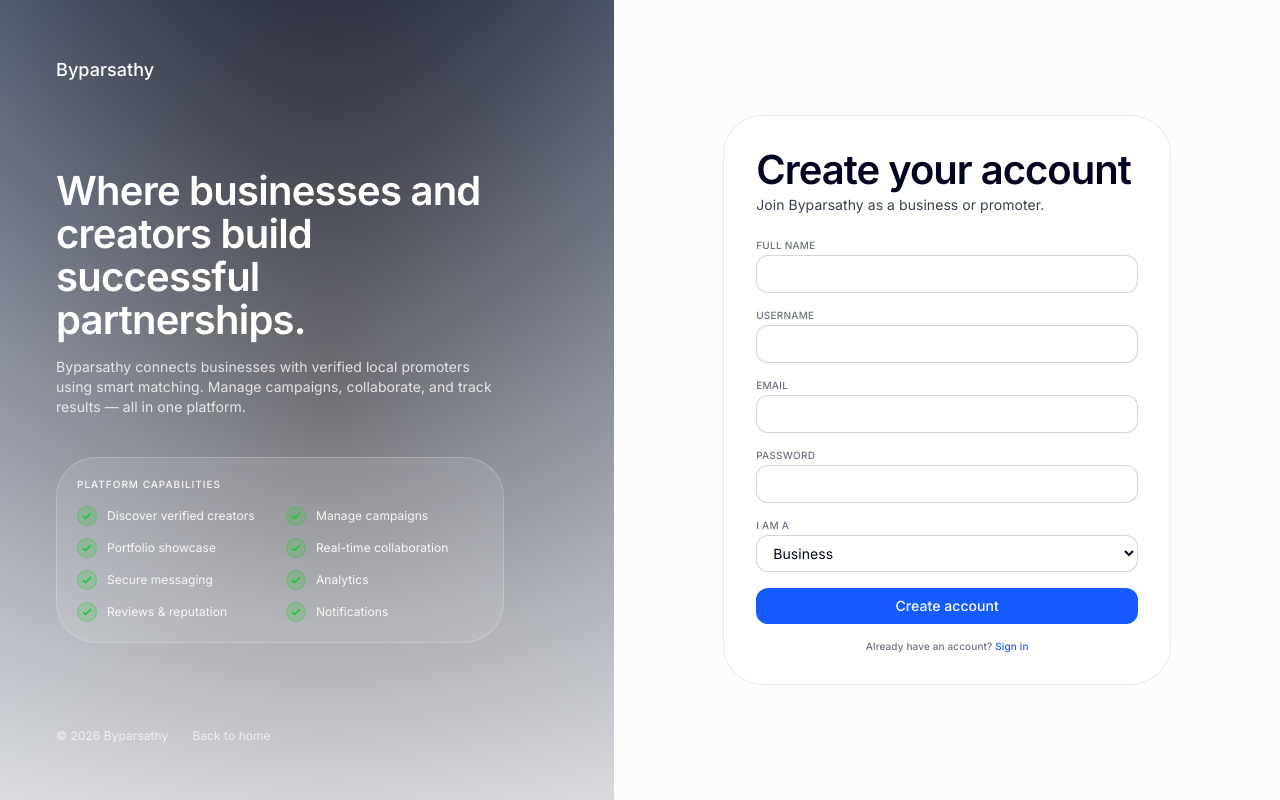
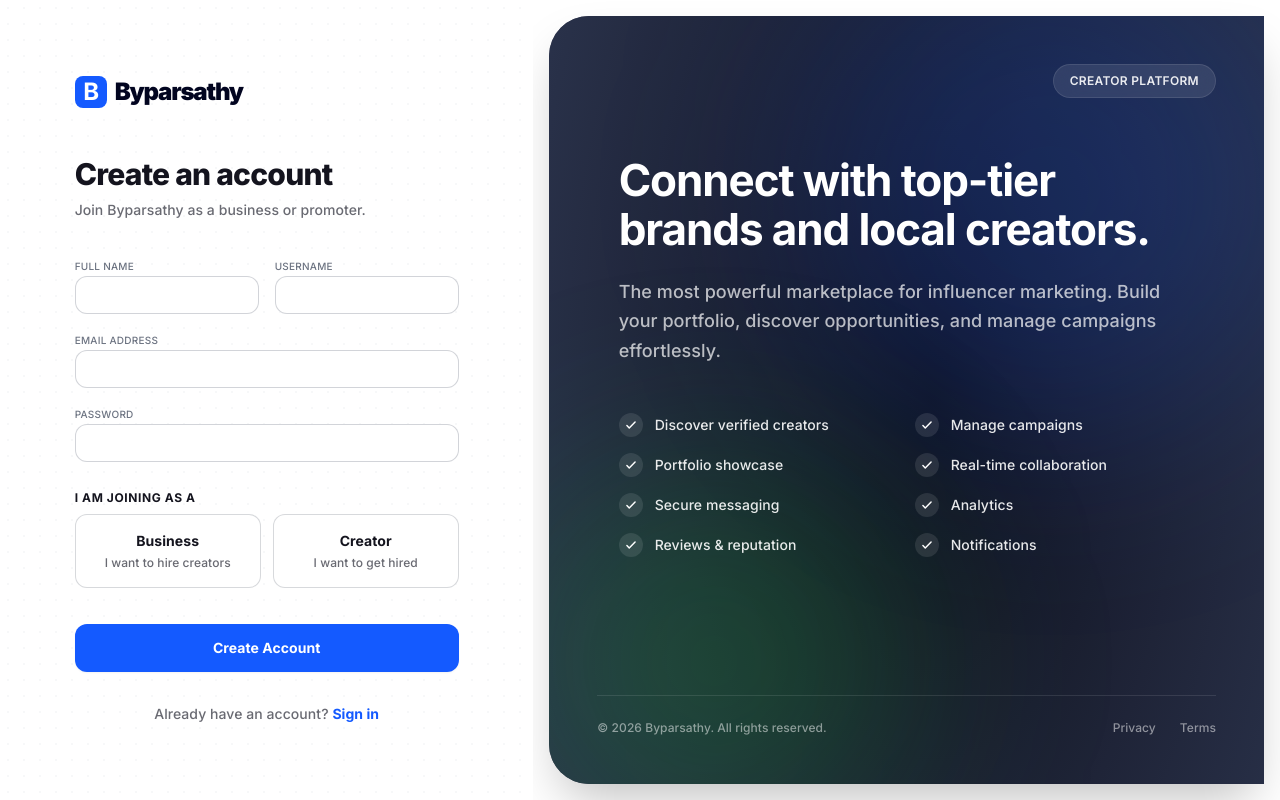
Before and after one commit to Theani7/B2P-platform, a Next.js app in the folder frontend/: page /register in a window 1280 px wide. Built offline with nearby package versions, Linux system fonts and the light colour scheme; no server answers.

Commit message:
style(auth): completely redesign login and signup pages for a premium visual experience

```diff
--- a/frontend/app/register/page.tsx
+++ b/frontend/app/register/page.tsx
@@ -7,14 +7,18 @@ export default function RegisterPage() {
   return (
     <GuestOnly>
       <AuthLayout>
-        <h1 className="mb-1 text-heading-lg font-semibold tracking-tight text-midnight-ink">
-          Create your account
-        </h1>
-        <p className="mb-6 text-body text-slate-custom">Join Byparsathy as a business or promoter.</p>
+        <div className="mb-10 text-center sm:text-left">
+          <h1 className="text-3xl font-extrabold tracking-tight text-graphite mb-2">
+            Create an account
+          </h1>
+          <p className="text-sm text-ash font-medium">Join Byparsathy as a business or promoter.</p>
+        </div>
+
         <RegisterForm />
-        <p className="mt-4 text-center text-caption text-steel">
+
+        <p className="mt-8 text-center text-sm font-medium text-ash">
           Already have an account?{" "}
-          <Link href="/login" className="text-primary hover:underline">
+          <Link href="/login" className="text-signal-blue hover:text-signal-blue/80 font-bold transition-colors">
             Sign in
           </Link>
         </p>
--- a/frontend/components/auth/AuthLayout.tsx
+++ b/frontend/components/auth/AuthLayout.tsx
@@ -17,86 +17,88 @@ const features = [
 
 export function AuthLayout({ children }: { children: ReactNode }) {
   return (
-    <div className="min-h-screen bg-linen-canvas flex">
-      <div className="hidden lg:flex lg:w-[45%] xl:w-[48%] relative overflow-hidden">
-        <div className="absolute inset-0 hero-radial-wash" />
-        <div className="absolute inset-0 bg-gradient-to-b from-transparent to-linen-canvas/80" />
-        <div className="relative z-10 flex flex-col justify-between p-10 xl:p-14 w-full">
-          <Link href="/" className="flex items-center gap-2 text-lg font-medium text-white">
+    <div className="min-h-screen flex bg-white selection:bg-signal-blue/20">
+      {/* Left side: Form */}
+      <div className="flex-1 flex flex-col justify-center px-6 py-12 sm:px-12 lg:flex-none lg:w-1/2 xl:w-5/12 bg-white relative z-10">
+        <div className="absolute inset-0 bg-[radial-gradient(#e5e7eb_1px,transparent_1px)] [background-size:16px_16px] opacity-[0.3]" />
+
+        <div className="mx-auto w-full max-w-sm relative">
+          <Link href="/" className="flex items-center gap-2 text-2xl font-black tracking-tighter text-midnight-ink mb-12">
+            <div className="w-8 h-8 rounded-lg bg-signal-blue flex items-center justify-center">
+              <span className="text-white font-bold leading-none">B</span>
+            </div>
             Byparsathy
           </Link>
 
-          <div className="flex-1 flex flex-col justify-center max-w-md">
+          <motion.div
+            initial={{ opacity: 0, y: 10 }}
+            animate={{ opacity: 1, y: 0 }}
+            transition={{ duration: 0.5, ease: [0.16, 1, 0.3, 1] }}
+          >
+            {children}
+          </motion.div>
+        </div>
+      </div>
+
+      {/* Right side: Premium Visual */}
+      <div className="hidden lg:flex flex-1 relative overflow-hidden bg-midnight-ink rounded-l-[40px] m-4 shadow-2xl">
+        <div className="absolute inset-0 hero-radial-wash opacity-80" />
+
+        {/* Abstract decorative shapes */}
+        <div className="absolute top-[-10%] right-[-5%] w-[500px] h-[500px] rounded-full bg-signal-blue/20 blur-[100px] pointer-events-none" />
+        <div className="absolute bottom-[-10%] left-[-5%] w-[400px] h-[400px] rounded-full bg-emerald-status/20 blur-[100px] pointer-events-none" />
+
+        <div className="relative z-10 flex flex-col justify-between p-12 w-full h-full">
+          <div className="flex justify-end">
+            <div className="bg-white/10 backdrop-blur-md px-4 py-2 rounded-full border border-white/10 text-xs font-semibold text-white/90 tracking-wide uppercase">
+              Creator Platform
+            </div>
+          </div>
+
+          <div className="max-w-xl mx-auto w-full mb-20">
             <motion.h2
               initial={{ opacity: 0, y: 20 }}
               animate={{ opacity: 1, y: 0 }}
               transition={{ duration: 0.6, ease: [0.16, 1, 0.3, 1] }}
-              className="text-heading-lg text-white mb-4"
+              className="text-[44px] leading-[1.1] font-bold text-white mb-6 tracking-tight"
             >
-              Where businesses and creators build successful partnerships.
+              Connect with top-tier brands and local creators.
             </motion.h2>
             <motion.p
               initial={{ opacity: 0, y: 20 }}
               animate={{ opacity: 1, y: 0 }}
               transition={{ duration: 0.6, delay: 0.1, ease: [0.16, 1, 0.3, 1] }}
-              className="text-body text-white/80 mb-10"
+              className="text-lg text-white/70 font-medium leading-relaxed mb-12"
             >
-              Byparsathy connects businesses with verified local promoters using smart
-              matching. Manage campaigns, collaborate, and track results — all in one platform.
+              The most powerful marketplace for influencer marketing. Build your portfolio, discover opportunities, and manage campaigns effortlessly.
             </motion.p>
 
             <motion.div
               initial={{ opacity: 0, y: 20 }}
               animate={{ opacity: 1, y: 0 }}
               transition={{ duration: 0.6, delay: 0.2, ease: [0.16, 1, 0.3, 1] }}
-              className="bg-white/10 backdrop-blur-md border border-white/20 rounded-cards-lg p-5"
+              className="grid grid-cols-2 gap-4"
             >
-              <p className="text-caption font-medium uppercase tracking-widest text-white/90 mb-4">
-                Platform capabilities
-              </p>
-              <div className="grid grid-cols-2 gap-3">
               {features.map((feature, idx) => (
-                  <motion.div
-                    key={feature}
-                    initial={{ opacity: 0, x: -10 }}
-                    animate={{ opacity: 1, x: 0 }}
-                    transition={{ duration: 0.4, delay: 0.3 + idx * 0.05 }}
-                    className="flex items-center gap-2.5"
-                  >
-                    <span className="w-5 h-5 rounded-full bg-emerald-status/20 border border-emerald-status/30 flex items-center justify-center flex-shrink-0">
-                      <svg className="w-3 h-3 text-emerald-status" fill="none" viewBox="0 0 24 24" stroke="currentColor" strokeWidth={3}>
+                <div key={feature} className="flex items-center gap-3">
+                  <span className="w-6 h-6 rounded-full bg-white/10 flex items-center justify-center flex-shrink-0">
+                    <svg className="w-3.5 h-3.5 text-white" fill="none" viewBox="0 0 24 24" stroke="currentColor" strokeWidth={2.5}>
                       <path strokeLinecap="round" strokeLinejoin="round" d="M5 13l4 4L19 7" />
                     </svg>
                   </span>
-                    <span className="text-xs text-white/90">{feature}</span>
-                  </motion.div>
+                  <span className="text-sm font-medium text-white/90">{feature}</span>
+                </div>
               ))}
-              </div>
             </motion.div>
           </div>
 
-          <div className="flex items-center gap-6 text-xs text-white/70">
-            <span>© 2026 Byparsathy</span>
-            <Link href="/" className="hover:text-white transition-colors">
-              Back to home
-            </Link>
+          <div className="flex items-center justify-between text-xs font-medium text-white/50 border-t border-white/10 pt-6">
+            <span>© 2026 Byparsathy. All rights reserved.</span>
+            <div className="flex gap-6">
+              <Link href="#" className="hover:text-white transition-colors">Privacy</Link>
+              <Link href="#" className="hover:text-white transition-colors">Terms</Link>
             </div>
           </div>
-      </div>
-
-      <div className="flex-1 flex items-center justify-center p-6">
-        <div className="w-full max-w-md">
-          <Link href="/" className="flex items-center justify-center gap-2 text-lg font-medium mb-8 lg:hidden">
-            <span className="text-signal-blue">Byparsathy</span>
-          </Link>
-          <motion.div
-            initial={{ opacity: 0, y: 20 }}
-            animate={{ opacity: 1, y: 0 }}
-            transition={{ duration: 0.5, ease: [0.16, 1, 0.3, 1] }}
-            className="bg-white border border-slate-custom/10 rounded-cards-lg p-8"
-          >
-            {children}
-          </motion.div>
         </div>
       </div>
     </div>
--- a/frontend/components/auth/LoginForm.tsx
+++ b/frontend/components/auth/LoginForm.tsx
@@ -8,7 +8,6 @@ import { notifySuccess, notifyError } from "@/lib/notify";
 import { login } from "@/features/auth/api";
 import { DashboardPath, Role } from "@/lib/roles";
 import { Input } from "@/components/ui/Input";
-import { Button } from "@/components/ui/Button";
 
 const schema = z.object({
   email: z.string().email("Enter a valid email"),
@@ -35,8 +34,9 @@ export function LoginForm() {
   });
 
   return (
-    <form onSubmit={onSubmit} className="flex flex-col gap-4">
-      <Input label="Email" type="email" autoComplete="email" {...register("email")} error={errors.email?.message} />
+    <form onSubmit={onSubmit} className="flex flex-col gap-5">
+      <div className="space-y-4">
+        <Input label="Email Address" type="email" autoComplete="email" {...register("email")} error={errors.email?.message} />
         <Input
           label="Password"
           type="password"
@@ -44,9 +44,29 @@ export function LoginForm() {
           {...register("password")}
           error={errors.password?.message}
         />
-      <Button type="submit" disabled={isSubmitting}>
-        {isSubmitting ? "Signing in…" : "Sign in"}
-      </Button>
+      </div>
+
+      <div className="flex items-center justify-end">
+        <a href="/forgot-password" className="text-xs font-semibold text-signal-blue hover:text-signal-blue/80 transition-colors">
+          Forgot password?
+        </a>
+      </div>
+
+      <button
+        type="submit"
+        disabled={isSubmitting}
+        className="mt-2 w-full h-12 flex items-center justify-center gap-2 rounded-button bg-signal-blue text-white text-sm font-bold shadow-sm hover:opacity-90 hover:scale-[1.01] transition-all disabled:opacity-50 disabled:hover:scale-100 disabled:cursor-not-allowed"
+      >
+        {isSubmitting ? (
+          <span className="flex items-center gap-2">
+            <svg className="animate-spin h-4 w-4 text-white" fill="none" viewBox="0 0 24 24">
+              <circle className="opacity-25" cx="12" cy="12" r="10" stroke="currentColor" strokeWidth="4"></circle>
+              <path className="opacity-75" fill="currentColor" d="M4 12a8 8 0 018-8V0C5.373 0 0 5.373 0 12h4zm2 5.291A7.962 7.962 0 014 12H0c0 3.042 1.135 5.824 3 7.938l3-2.647z"></path>
+            </svg>
+            Signing in...
+          </span>
+        ) : "Sign in to Dashboard"}
+      </button>
     </form>
   );
 }
--- a/frontend/components/auth/RegisterForm.tsx
+++ b/frontend/components/auth/RegisterForm.tsx
@@ -7,7 +7,6 @@ import { useRouter } from "next/navigation";
 import { notifySuccess, notifyError } from "@/lib/notify";
 import { register as registerUser } from "@/features/auth/api";
 import { Input } from "@/components/ui/Input";
-import { Button } from "@/components/ui/Button";
 import { DashboardPath, Role } from "@/lib/roles";
 
 const schema = z.object({
@@ -44,29 +43,63 @@ export function RegisterForm() {
   });
 
   return (
-    <form onSubmit={onSubmit} className="flex flex-col gap-4">
-      <Input label="Full name" {...register("fullName")} error={errors.fullName?.message} />
-      <Input label="Username" {...register("username")} error={errors.username?.message} />
-      <Input label="Email" type="email" {...register("email")} error={errors.email?.message} />
+    <form onSubmit={onSubmit} className="flex flex-col gap-5">
+      <div className="grid grid-cols-1 sm:grid-cols-2 gap-4">
+        <Input label="Full Name" {...register("fullName")} error={errors.fullName?.message} />
+        <Input label="Username" {...register("username")} error={errors.username?.message} />
+      </div>
+
+      <Input label="Email Address" type="email" {...register("email")} error={errors.email?.message} />
       <Input
         label="Password"
         type="password"
         {...register("password")}
         error={errors.password?.message}
       />
-      <label className="block">
-        <span className="mb-1 block text-caption font-medium uppercase tracking-wide text-steel">I am a</span>
-        <select
-          {...register("role")}
-          className="w-full rounded-inputs border border-steel/30 bg-white px-3 py-2 text-body text-midnight-ink outline-none focus:border-primary"
-        >
-          <option value={Role.BUSINESS}>Business</option>
-          <option value={Role.PROMOTER}>Promoter</option>
-        </select>
-      </label>
-      <Button type="submit" disabled={isSubmitting}>
-        {isSubmitting ? "Creating…" : "Create account"}
-      </Button>
+
+      <div className="pt-2">
+        <label className="block mb-2 text-xs font-bold uppercase tracking-wider text-graphite">
+          I am joining as a
+        </label>
+        <div className="grid grid-cols-2 gap-3">
+          <label className={`relative flex cursor-pointer rounded-inputs border p-4 focus:outline-none transition-all ${
+            // Since we don't have access to watch("role") here without adding useWatch, we'll just style the select better, or use generic hover states
+            'border-slate-custom/20 hover:border-signal-blue hover:bg-sky-wash/50 bg-white'
+          }`}>
+            <input type="radio" value={Role.BUSINESS} {...register("role")} className="sr-only" />
+            <div className="flex flex-col w-full text-center">
+              <span className="text-sm font-bold text-graphite mb-1">Business</span>
+              <span className="text-xs text-ash font-medium">I want to hire creators</span>
+            </div>
+            {/* Visual indicator handled by global css or just focus state, but radio is sr-only */}
+          </label>
+          <label className={`relative flex cursor-pointer rounded-inputs border p-4 focus:outline-none transition-all ${
+            'border-slate-custom/20 hover:border-signal-blue hover:bg-sky-wash/50 bg-white'
+          }`}>
+            <input type="radio" value={Role.PROMOTER} {...register("role")} className="sr-only" />
+            <div className="flex flex-col w-full text-center">
+              <span className="text-sm font-bold text-graphite mb-1">Creator</span>
+              <span className="text-xs text-ash font-medium">I want to get hired</span>
+            </div>
+          </label>
+        </div>
+      </div>
+
+      <button
+        type="submit"
+        disabled={isSubmitting}
+        className="mt-4 w-full h-12 flex items-center justify-center gap-2 rounded-button bg-signal-blue text-white text-sm font-bold shadow-sm hover:opacity-90 hover:scale-[1.01] transition-all disabled:opacity-50 disabled:hover:scale-100 disabled:cursor-not-allowed"
+      >
+        {isSubmitting ? (
+          <span className="flex items-center gap-2">
+            <svg className="animate-spin h-4 w-4 text-white" fill="none" viewBox="0 0 24 24">
+              <circle className="opacity-25" cx="12" cy="12" r="10" stroke="currentColor" strokeWidth="4"></circle>
+              <path className="opacity-75" fill="currentColor" d="M4 12a8 8 0 018-8V0C5.373 0 0 5.373 0 12h4zm2 5.291A7.962 7.962 0 014 12H0c0 3.042 1.135 5.824 3 7.938l3-2.647z"></path>
+            </svg>
+            Creating account...
+          </span>
+        ) : "Create Account"}
+      </button>
     </form>
   );
 }
```
Also changed, not shown: frontend/app/login/page.tsx (+12 -8 lines). Lines whose indentation alone changed are shown as unchanged.
